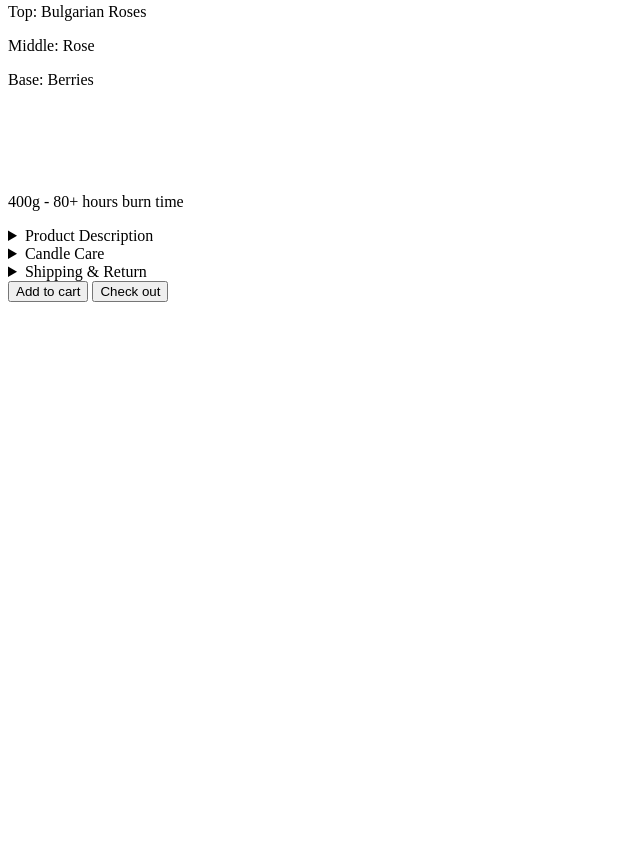
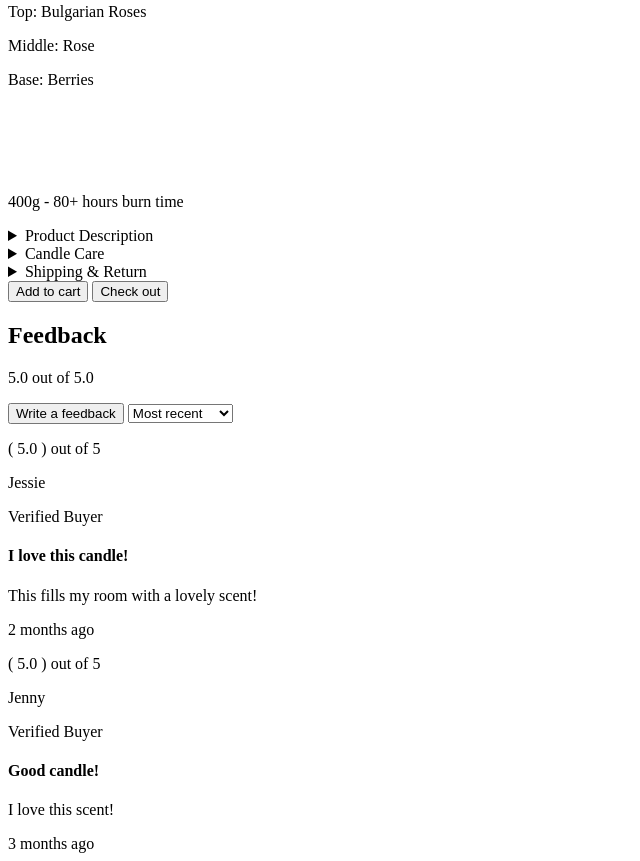
Before and after one commit to yingjiayu/my-first-website, a plain HTML site: page productpage.html in a window 1280 px wide. Shown: the part 744-1605 px from the top of the page, without its empty margins (0-640 px from the left). Before the commit the page ends 1054 px from the top, so only its background shows below. Drawn offline with Linux system fonts and the light colour scheme.

Commit message:
finished review's part and recommendations' part of html

```diff
--- a/productpage.html
+++ b/productpage.html
@@ -50,7 +50,9 @@
     <img src="" alt="">
     <img src="" alt="">
 </div>
-<div class="product-detailedinformation">
+
+<div class="product-detailed-information">
+
     <div class="textinfo">
         <h1>SUPER BLOOM CANDLE</h1>
         <h1>$80.00 AUD    ( 5.0 )</h1>
@@ -84,6 +86,54 @@
 <button type="button" onclick="">Add to cart</button>
 <button type="button" onclick="">Check out</button>
 
+</div>
+
+<!--feedback-->
+<div class="feedback">
+    <h2>Feedback</h2>
+    <p>5.0 out of 5.0</p>
+    <button type="button">Write a feedback</button>
+
+        <select name="feedbackfilters" id="reviwfilters">
+            <option value="">Most recent</option>
+            <option value="">Oldest</option>
+            <option value="">Highest rating</option>
+            <option value="">Lowest rating</option>
+        </select>
+
+        <section class="reviews-jessie">
+            <div class="reviews-left">
+                <p class="review-rate">( 5.0 ) out of 5</p>
+
+                <div class="review-jessie-user">
+                    <span class="review-name">Jessie</p>
+                    <span class="review-verified">Verified Buyer</span>
+                </div>
+
+                <h4 class="review-title">I love this candle! </h4>
+                <p class="review-content">This fills my room with a lovely scent!</p>
+            </div>
+
+            <time datetime="2026-03-02" class="review-date">2 months ago</time>
+        </section>
+
+        <section class="reviews-jenny">
+            <div class="reviews-left">
+                <p class="review-rate">( 5.0 ) out of 5</p>
+
+                <div class="review-jessie-user">
+                    <span class="review-name">Jenny</p>
+                    <span class="review-verified">Verified Buyer</span>
+                </div>
+
+                <h4 class="review-title">Good candle! </h4>
+                <p class="review-content">I love this scent!</p>
+            </div>
+
+            <time datetime="2026-02-02" class="review-date">3 months ago</time>
+        </section>
 
 </div>
+
+
 </body>
```
